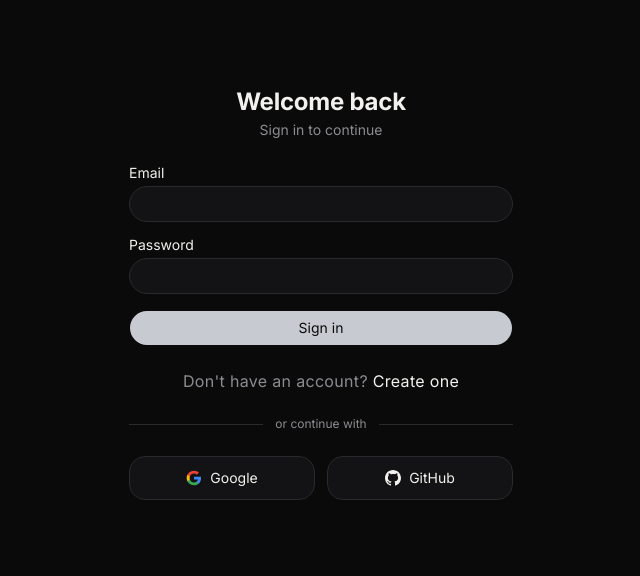
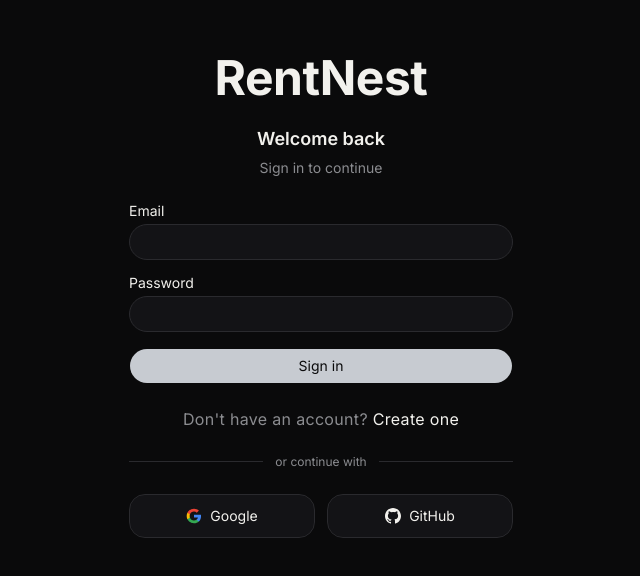
Before and after one commit to mkhaque1/rentnest-frontend, a Next.js app: page /auth/login in a window 1280 px wide. Shown: the part 106-682 px from the top of the page, without its empty margins (319-959 px from the left). Built offline with nearby package versions, Linux system fonts and the light colour scheme; no server answers.

Commit message:
feat: update headings for login and registration pages and improve role selection label

```diff
--- a/src/app/auth/login/page.tsx
+++ b/src/app/auth/login/page.tsx
@@ -7,7 +7,8 @@ export default function LoginPage() {
     <main className='min-h-screen flex items-center justify-center px-6'>
       <div className='w-full max-w-sm space-y-6'>
         <div className='text-center'>
-          <h1 className='text-heading text-2xl'>Welcome back</h1>
+          <h1 className='text-heading text-5xl mb-5'>RentNest</h1>
+          <h2 className='text-lg font-semibold'>Welcome back</h2>
           <p className='text-body text-sm mt-1'>Sign in to continue</p>
         </div>
         <LoginForm />
--- a/src/app/auth/register/page.tsx
+++ b/src/app/auth/register/page.tsx
@@ -6,7 +6,8 @@ export default function RegisterPage() {
     <main className='min-h-screen flex items-center justify-center px-6'>
       <div className='w-full max-w-sm space-y-6'>
         <div className='text-center'>
-          <h1 className='text-heading text-2xl'>Create your account</h1>
+          <h1 className='text-heading text-5xl mb-5'>RentNest</h1>
+          <h2 className='text-lg font-semibold'>Create your account</h2>
           <p className='text-body text-sm mt-1'>
             Start browsing or listing in minutes
           </p>
--- a/src/features/auth/components/register-form.tsx
+++ b/src/features/auth/components/register-form.tsx
@@ -62,7 +62,7 @@ export function RegisterForm() {
   return (
     <form onSubmit={handleSubmit(onSubmit)} className='space-y-4'>
       <div className='space-y-1.5 flex justify-between items-center flex-col gap-2'>
-        <Label htmlFor='role'>I am a</Label>
+        <Label htmlFor='role'>Choose your role</Label>
         <Select
           onValueChange={(value) =>
             setValue('role', value as 'TENANT' | 'LANDLORD')
```
